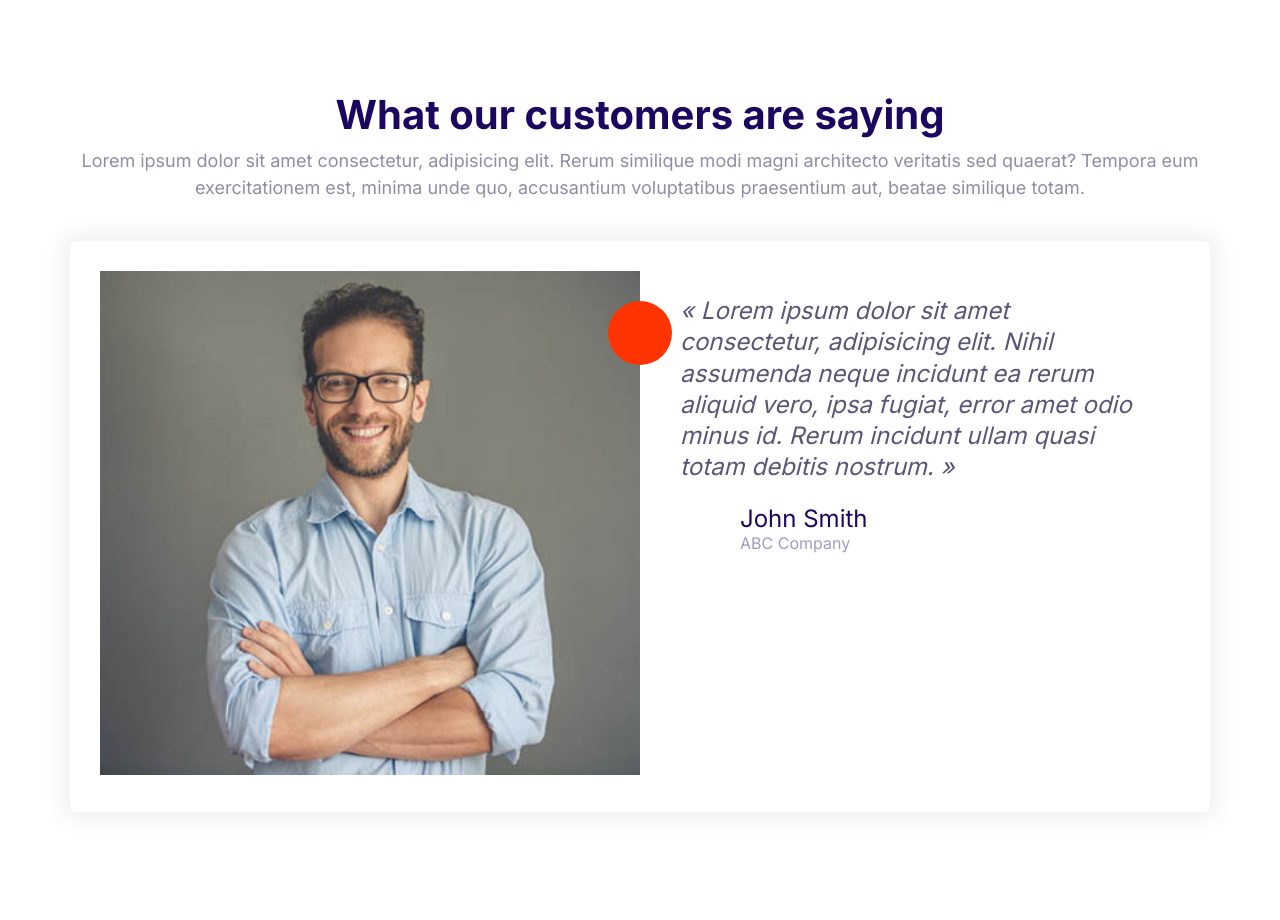
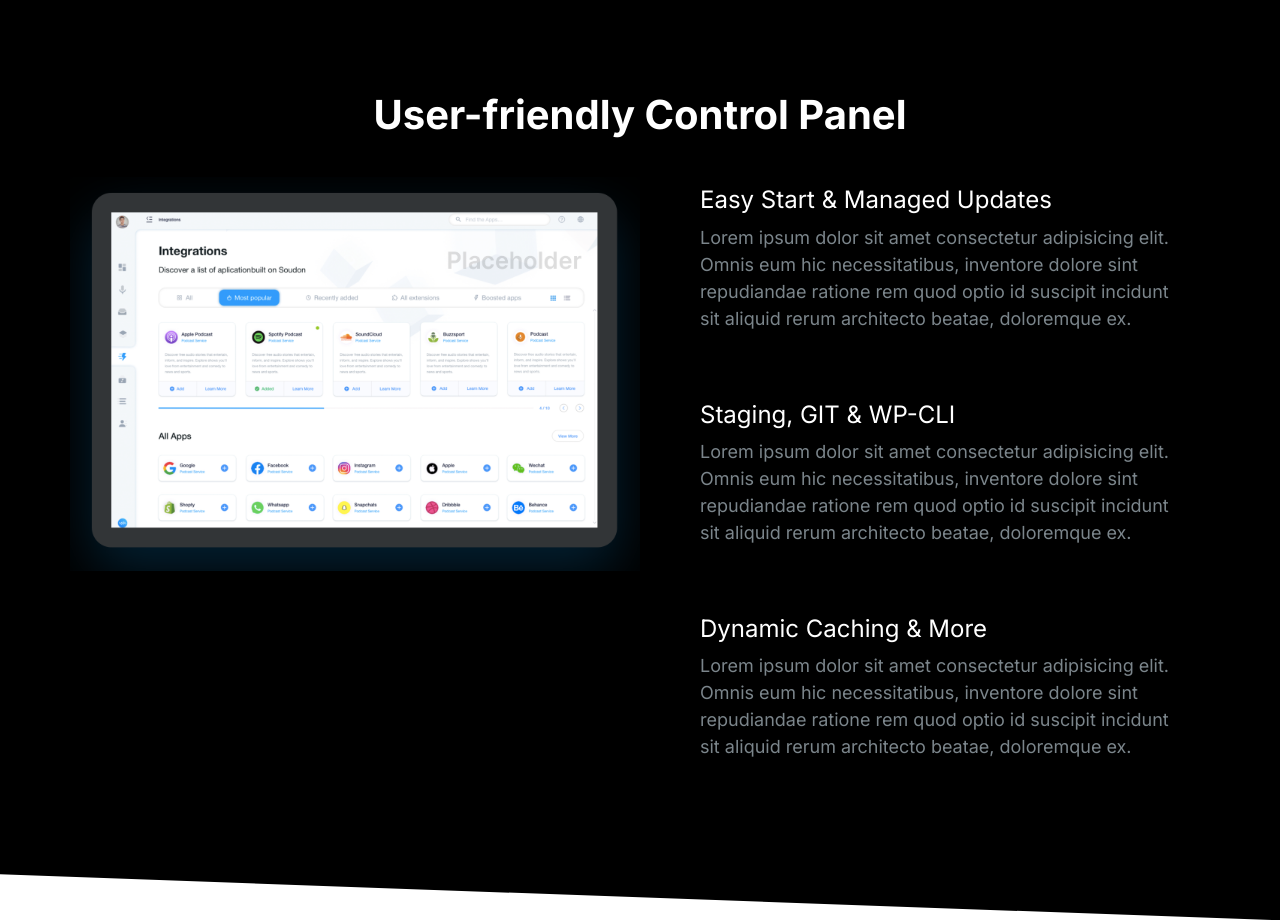
Before and after one commit to PaleBlueDot1990/Moshify, a plain HTML site: page index.html in a window 1280 px wide. Before the commit the page ends 872 px from the top, so only its background shows below. Drawn offline with Linux system fonts and the light colour scheme.

Commit message:
Made the showcase block

```diff
--- a/css/styles.css
+++ b/css/styles.css
@@ -48,6 +48,7 @@ h2 {
 
 h3{
     font-size: 3rem;
+    font-weight: 500;
 }
 
 p{
@@ -432,7 +433,7 @@ a {
 }
 
 .media__body {
-    margin: 0 2rem;
+    margin: 1rem 2rem;
 }
 
 .media__image {
@@ -629,7 +630,9 @@ a {
     color: #7b858b;
 }
 
-.block--dark .block__heading {
+.block--dark h1,
+.block--dark h2,
+.block--dark h3 {
     color: #fff;
 
 }
@@ -795,3 +798,25 @@ a {
 .feature:first-of-type {
     margin-top: 6rem;
 }
+
+/* Showcase Block */
+.block-showcase__image {
+    width: 100%;
+}
+
+.block--skewed-right {
+    clip-path: polygon(0% 0%, 100% 0%, 100% 100%, 0% 95%);
+}
+
+.block-showcase__content {
+    justify-self: center;
+    align-self: center;
+    margin-bottom: 5rem;
+}
+
+
+@media screen and (min-width: 768px) {
+    .block-showcase .grid {
+        grid-template-columns: 50% 50%;
+    }
+}
--- a/index.html
+++ b/index.html
@@ -14,51 +14,60 @@
     <link rel="stylesheet" href="css/styles.css" />
   </head>
   <body>
-    <section class="block">
+    <section class="block block--dark block--skewed-right block-showcase">
       <header class="block__header">
-        <h2>What our customers are saying</h2>
-        <p>
-          Lorem ipsum dolor sit amet consectetur, adipisicing elit. Rerum
-          similique modi magni architecto veritatis sed quaerat? Tempora eum
-          exercitationem est, minima unde quo, accusantium voluptatibus
-          praesentium aut, beatae similique totam.
-        </p>
+        <h2>User-friendly Control Panel</h2>
       </header>
-      <div class="container">
-        <div class="card testimonial">
-          <div class="grid grid--1x2">
-            <div class="testimonial__image">
-              <img
-                src="images/testimonial.jpg"
-                alt="A happy smiling customer"
-              />
-              <span class="icon-container icon-container--accent">
-                <svg class="icon icon--white icon--small">
-                  <use xlink:href="images/sprite.svg#quotes"></use>
-                </svg>
-              </span>
+      <div class="container grid grid--1x2">
+        <img class="block-showcase__image" src="images/ipad.png" alt="" />
+        <div>
+          <div class="media">
+            <div class="media__image">
+              <svg class="icon icon--primary">
+                <use xlink:href="images/sprite.svg#computer"></use>
+              </svg>
             </div>
-            <blockquote class="quote">
-              <p class="quote__text">
-                Lorem ipsum dolor sit amet consectetur, adipisicing elit. Nihil
-                assumenda neque incidunt ea rerum aliquid vero, ipsa fugiat,
-                error amet odio minus id. Rerum incidunt ullam quasi totam
-                debitis nostrum.
+            <div class="media__body">
+              <h3 class="media__title">Easy Start & Managed Updates</h3>
+              <p class="block-showcase__content">
+                Lorem ipsum dolor sit amet consectetur adipisicing elit. Omnis
+                eum hic necessitatibus, inventore dolore sint repudiandae
+                ratione rem quod optio id suscipit incidunt sit aliquid rerum
+                architecto beatae, doloremque ex.
               </p>
-              <footer>
-                <div class="media">
-                  <div class="media__image">
-                    <svg class="icon icon--primary quote__line">
-                      <use xlink:href="images/sprite.svg#line"></use>
-                    </svg>
-                  </div>
-                  <div class="media__body">
-                    <h3 class="media__title quote__author">John Smith</h3>
-                    <p class="quote__organization">ABC Company</p>
-                  </div>
-                </div>
-              </footer>
-            </blockquote>
+            </div>
+          </div>
+          <div class="media">
+            <div class="media__image">
+              <svg class="icon icon--primary">
+                <use xlink:href="images/sprite.svg#easy"></use>
+              </svg>
+            </div>
+            <div class="media__body">
+              <h3 class="media__title">Staging, GIT & WP-CLI</h3>
+              <p class="block-showcase__content">
+                Lorem ipsum dolor sit amet consectetur adipisicing elit. Omnis
+                eum hic necessitatibus, inventore dolore sint repudiandae
+                ratione rem quod optio id suscipit incidunt sit aliquid rerum
+                architecto beatae, doloremque ex.
+              </p>
+            </div>
+          </div>
+          <div class="media">
+            <div class="media__image">
+              <svg class="icon icon--primary">
+                <use xlink:href="images/sprite.svg#clock"></use>
+              </svg>
+            </div>
+            <div class="media__body">
+              <h3 class="media__title">Dynamic Caching & More</h3>
+              <p class="block-showcase__content">
+                Lorem ipsum dolor sit amet consectetur adipisicing elit. Omnis
+                eum hic necessitatibus, inventore dolore sint repudiandae
+                ratione rem quod optio id suscipit incidunt sit aliquid rerum
+                architecto beatae, doloremque ex.
+              </p>
+            </div>
           </div>
         </div>
       </div>
```
Also changed, not shown: component/collapsibles.html (+0 -1 lines), component/showcase-block.html (added, +58 -0 lines), images/growth.svg (added), images/ipad.png (added), images/snap.svg (added).
